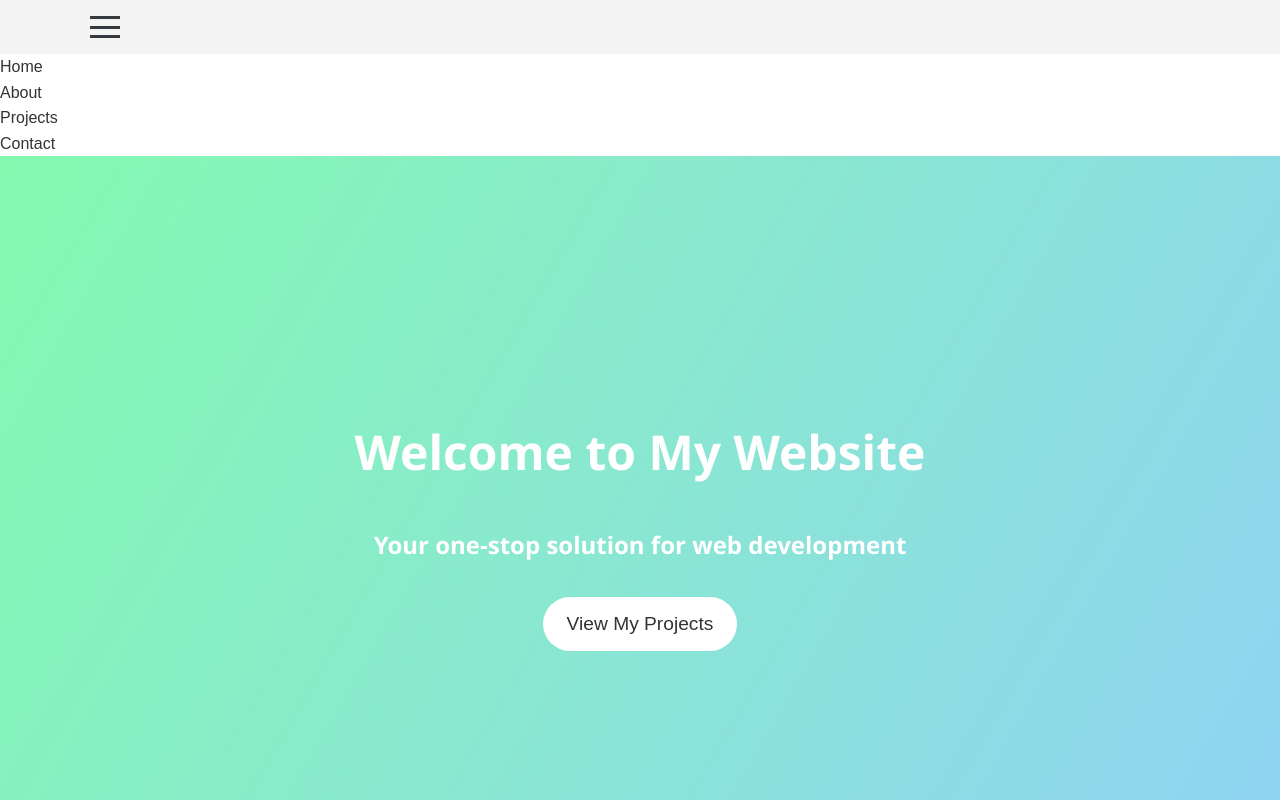
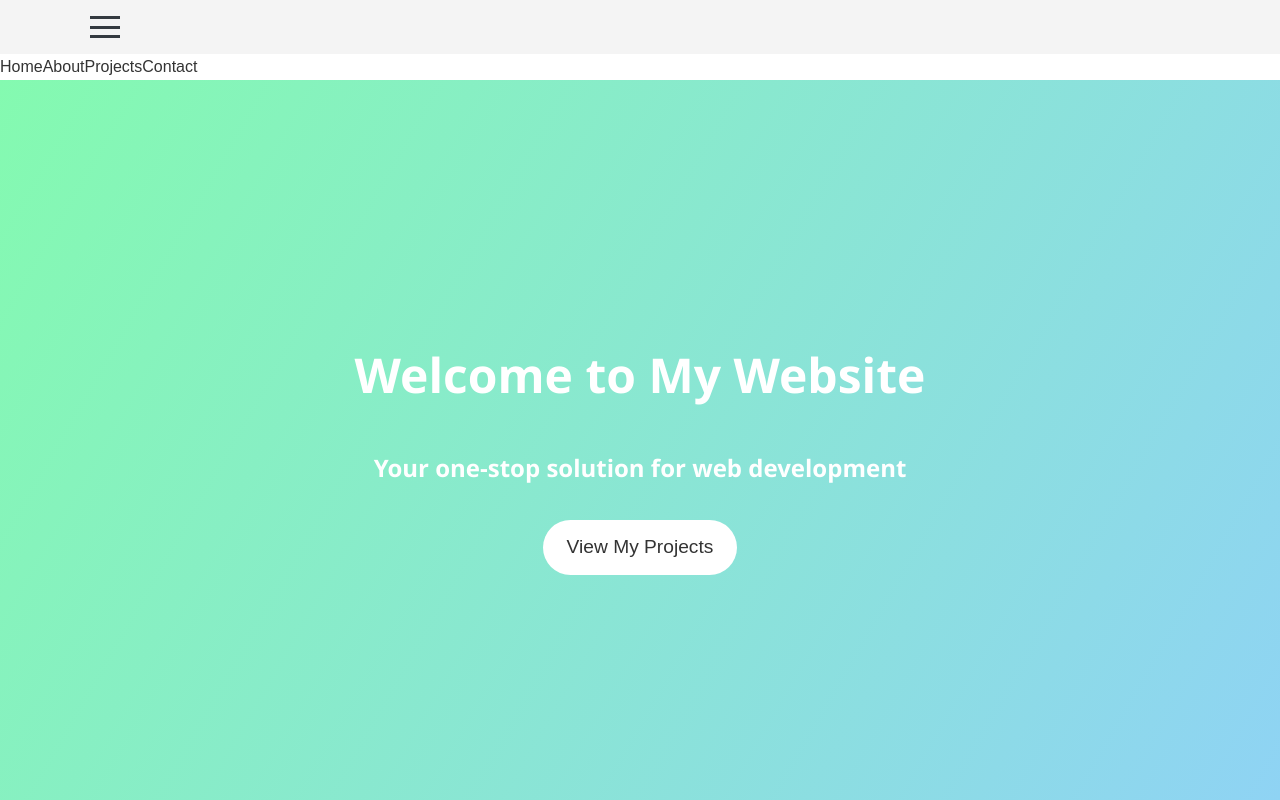
Before and after one commit to jagganjestine/jjweb, a React (Create React App) app: page / in a window 1280 px wide. Shown: the top 800 px of the page. Built offline with nearby package versions, Linux system fonts and the light colour scheme.

Commit message:
Update App.js

```diff
--- a/src/App.js
+++ b/src/App.js
@@ -1,41 +1,29 @@
 import React from 'react';
-import { BrowserRouter as Router, Switch, Route, Link } from 'react-router-dom';
 import Header from './components/Header';
 import Home from './components/Home';
 import About from './components/About';
 import Projects from './components/Projects';
 import Contact from './components/Contact';
 import Footer from './components/Footer';
+import { Link, Routes, Route } from 'react-router-dom';
 
 function App() {
   return (
     <div className="App">
-      <Router>
       <Header />
-        <nav>
-          <ul>
-            <li>
+      <nav className="nav-links">
         <Link to="/">Home</Link>
-            </li>
-            <li>
         <Link to="/about">About</Link>
-            </li>
-            <li>
         <Link to="/projects">Projects</Link>
-            </li>
-            <li>
         <Link to="/contact">Contact</Link>
-            </li>
-          </ul>
       </nav>
-        <Switch>
-          <Route exact path="/" component={Home} />
-          <Route path="/about" component={About} />
-          <Route path="/projects" component={Projects} />
-          <Route path="/contact" component={Contact} />
-        </Switch>
+      <Routes>
+        <Route path="/" element={<Home />} />
+        <Route path="/about" element={<About />} />
+        <Route path="/projects" element={<Projects />} />
+        <Route path="/contact" element={<Contact />} />
+      </Routes>
       <Footer />
-      </Router>
     </div>
   );
 }
```
Lines whose indentation alone changed are shown as unchanged.
